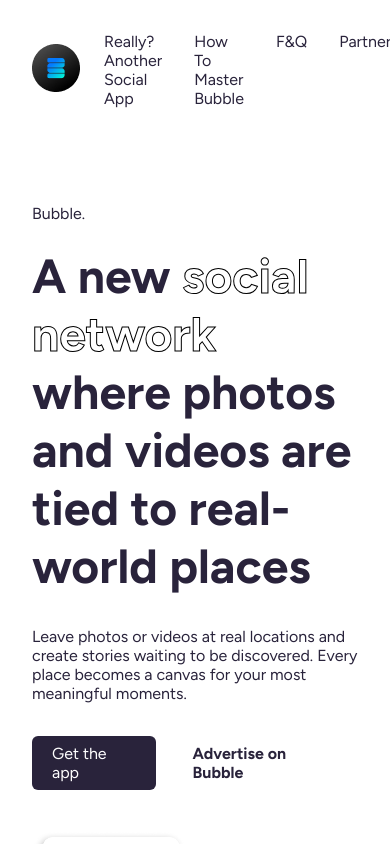
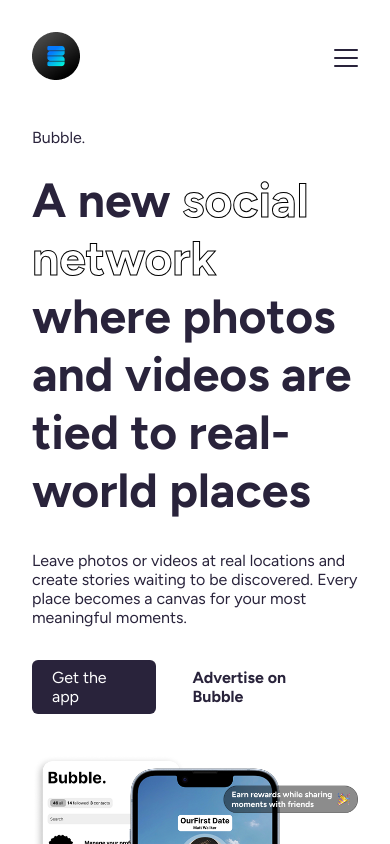
Before and after one commit to 3n0wd3n/Bubble, a Next.js app in the folder bubble/: page / in a window 390 px wide. Shown: the top 844 px of the page. Built offline with nearby package versions, Linux system fonts and the light colour scheme.

Commit message:
first mobile adjustments

```diff
--- a/bubble/src/app/page.js
+++ b/bubble/src/app/page.js
@@ -1,9 +1,12 @@
 // TODO: create router for more pages, add gifs with animations instead of just photos, create animation when scrolling
+"use client";
 import Image from "next/image";
 import Link from "next/link";
 import styles from "./page.module.css";
+import { useState } from "react";
 
 export default function Home() {
+  const [isOpen, setIsOpen] = useState(false);
   return (
     <div className={styles.page}>
       {/* general container */}
@@ -17,8 +20,23 @@
               <Link href='/' className='logo'>
                 <Image src='/logo_nav.png' alt='Bubble logo' width={48} height={48} />
               </Link>
+              {/* hamburger */}
+              <button className={styles.nav__toggle} onClick={() => setIsOpen(!isOpen)} aria-label='Toggle navigation'>
+                <span />
+                <span />
+                <span />
+              </button>
               {/* links */}
-              <ul className={styles.nav__list}>
+              <ul className={`${styles.nav__list} ${isOpen ? styles["nav__list--open"] : ""}`}>
+                <button
+                  className={styles.nav__toggle}
+                  onClick={() => setIsOpen(!isOpen)}
+                  aria-label='Toggle navigation'
+                >
+                  <span />
+                  <span />
+                  <span />
+                </button>
                 <li className={styles.nav__item}>
                   <a href='#'>Really? Another Social App</a>
                 </li>
@@ -31,6 +49,7 @@
                 <li className={styles.nav__item}>
                   <a href='#'>Partners</a>
                 </li>
+                {/* hamburger */}
               </ul>
             </div>
             {/* buttons */}
--- a/bubble/src/app/page.module.css
+++ b/bubble/src/app/page.module.css
@@ -11,6 +11,27 @@
 
 .header {
   width: 100%;
+}
+
+/* hamburger button */
+.nav__toggle {
+  display: none;
+  flex-direction: column;
+  justify-content: space-between;
+  width: 24px;
+  height: 18px;
+  background: transparent;
+  border: none;
+  cursor: pointer;
+  padding: 0;
+}
+
+.nav__toggle span {
+  display: block;
+  height: 2px;
+  width: 100%;
+  background: var(--secondary);
+  border-radius: 2px;
 }
 
 .container--header {
@@ -717,4 +738,51 @@
     padding: 56px 32px;
     gap: 32px;
   }
+
+  .nav {
+    top: 0;
+    left: 0;
+    padding: 32px;
+    flex-direction: row;
+    position: fixed;
+    background-color: var(--primary);
+    width: 100%;
+  }
+
+  .nav__container {
+    justify-content: space-between;
+    width: 100%;
+  }
+
+  .nav__buttons {
+    display: none;
+  }
+
+  .nav__list {
+    display: none;
+    position: fixed;
+    top: 0;
+    left: 0;
+    right: 0;
+    background: var(--primary);
+    flex-direction: column;
+    gap: 24px;
+    padding: 24px;
+    z-index: 1000;
+    box-shadow: -5px 5px 5px rgb(216, 216, 216);
+  }
+
+  .nav__list--open {
+    display: flex;
+  }
+
+  .nav__buttons {
+    flex-direction: column;
+    gap: 12px;
+    margin-top: 16px;
+  }
+
+  .nav__toggle {
+    display: flex;
+  }
 }
```
